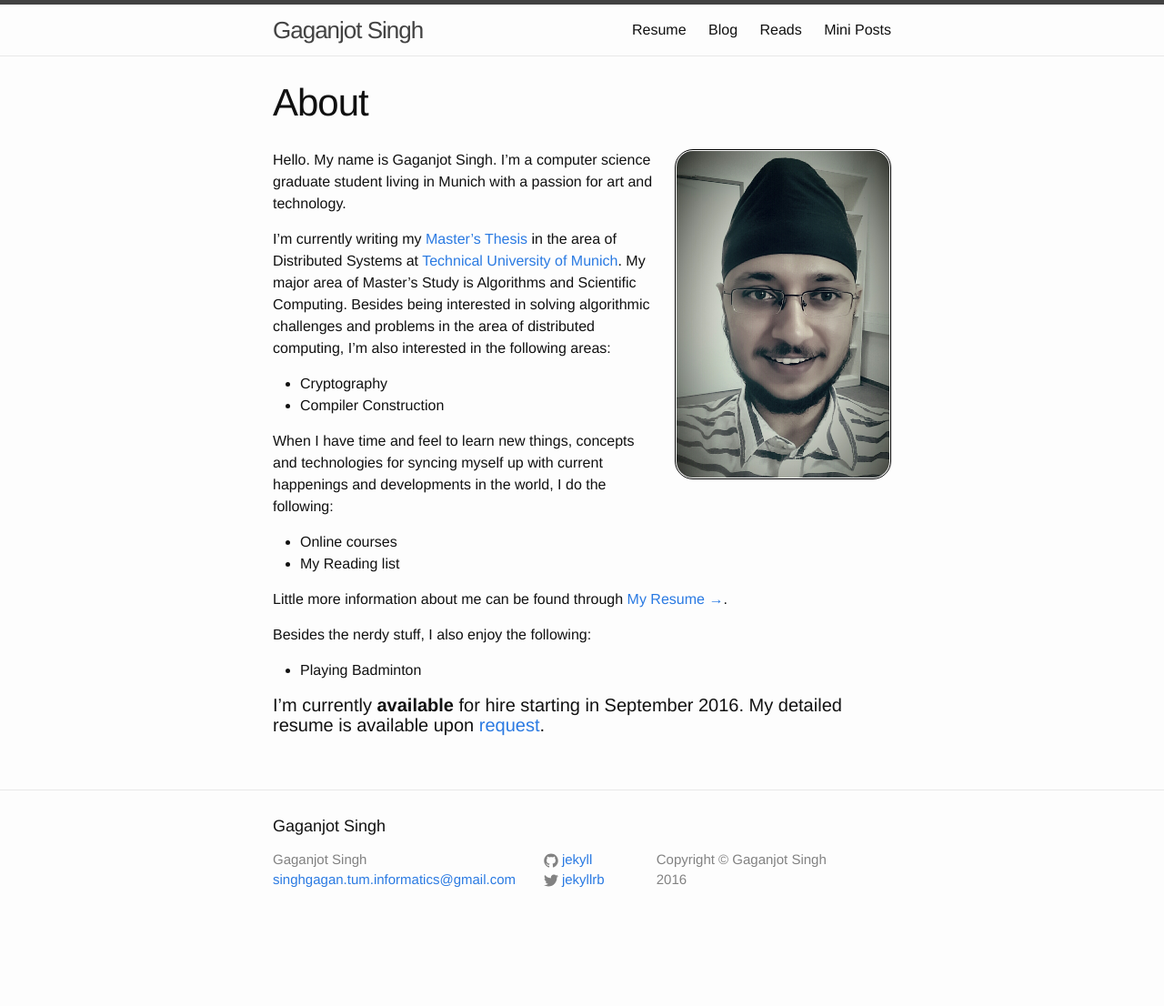
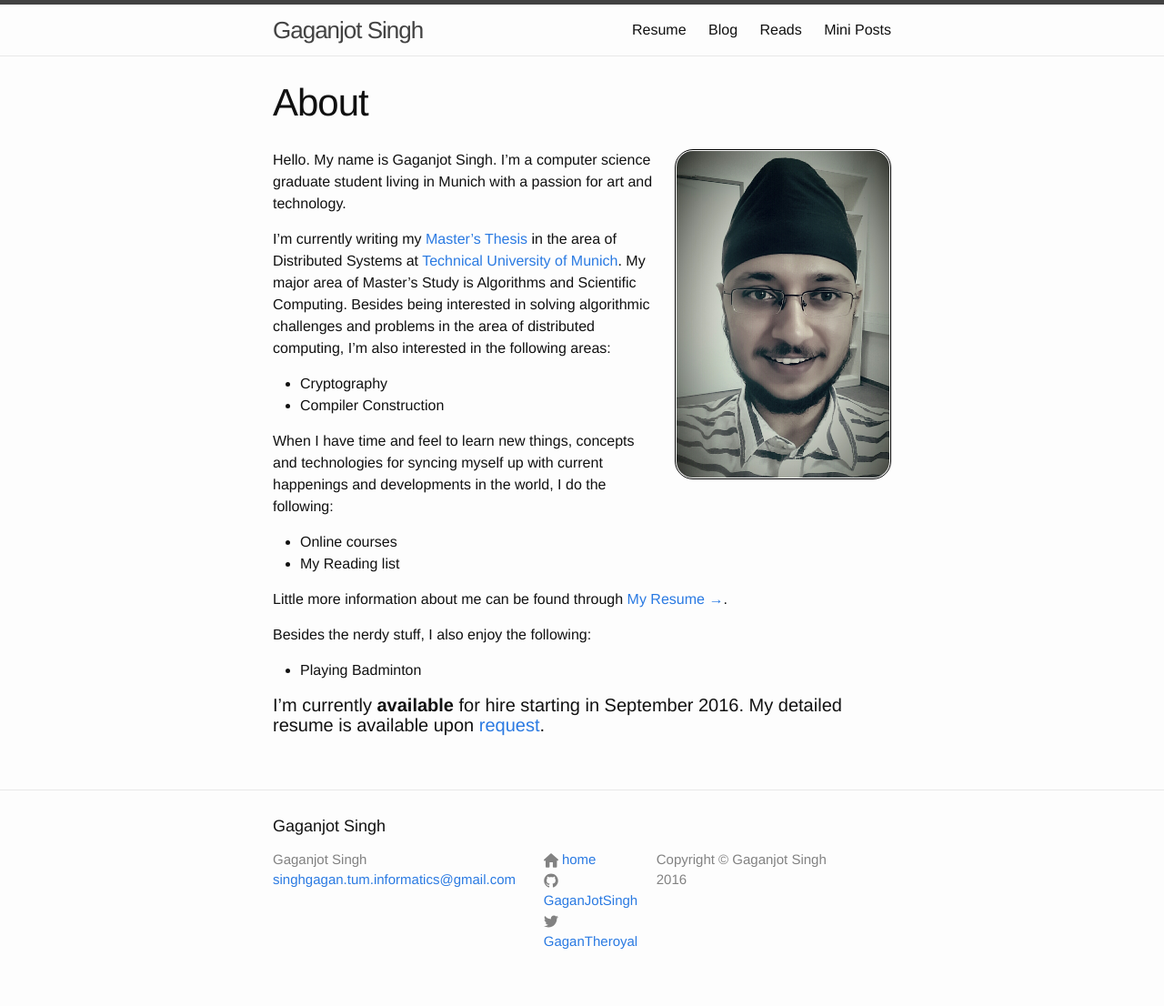
Before and after one commit to GaganJotSingh/GaganJotSingh.github.io, a Jekyll site: the page built from index.md, in a window 1280 px wide. Shown: the whole page at 91% size. Built offline with Jekyll 4.4.1, drawn with Linux system fonts in a browser that asks for light colours; before the commit the page ends 1039 px from its top, so only the background shows below that.

Commit message:
Added home icon to footer and linked to site's main page. Modified github and twitter username.

```diff
--- a/_config.yml
+++ b/_config.yml
@@ -17,8 +17,9 @@ copyright_description: > # this means to ignore newlines until "baseurl:"
   Copyright © Gaganjot Singh 2016
 baseurl: "" # the subpath of your site, e.g. /blog
 url: "http://yourdomain.com" # the base hostname & protocol for your site
-twitter_username: jekyllrb
-github_username:  jekyll
+twitter_username: GaganTheroyal
+github_username:  GaganJotSingh
+home_username:  home
 
 # Build settings
 markdown: kramdown
--- a/_includes/footer.html
+++ b/_includes/footer.html
@@ -14,6 +14,12 @@
 
       <div class="footer-col footer-col-2">
         <ul class="social-media-list">
+          {% if site.home_username %}
+          <li>
+            {% include icon-home.html username=site.home_username %}
+          </li>
+          {% endif %}
+
           {% if site.github_username %}
           <li>
             {% include icon-github.html username=site.github_username %}
--- /dev/null
+++ b/_includes/icon-home.html
@@ -0,0 +1 @@
+<a href="{{ site.baseurl }}/"><span class="icon icon--home">{% include icon-home.svg %}</span><span class="username">{{ include.username }}</span></a>
```
Also changed, not shown: _includes/icon-home.svg (added).
